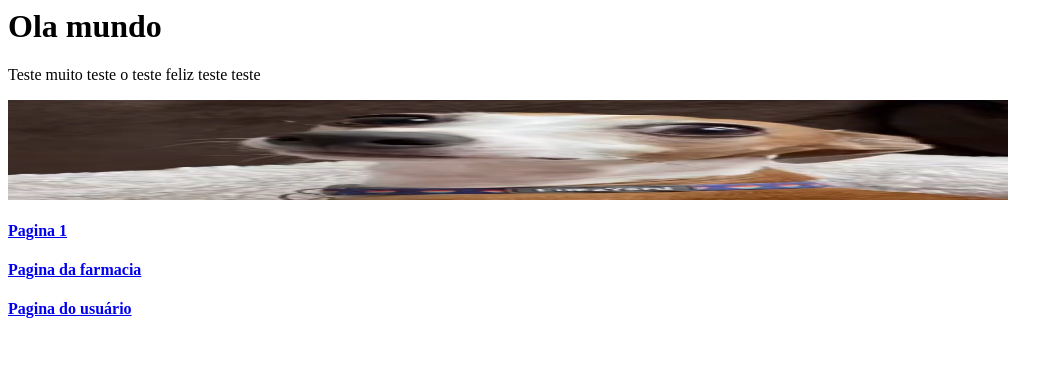
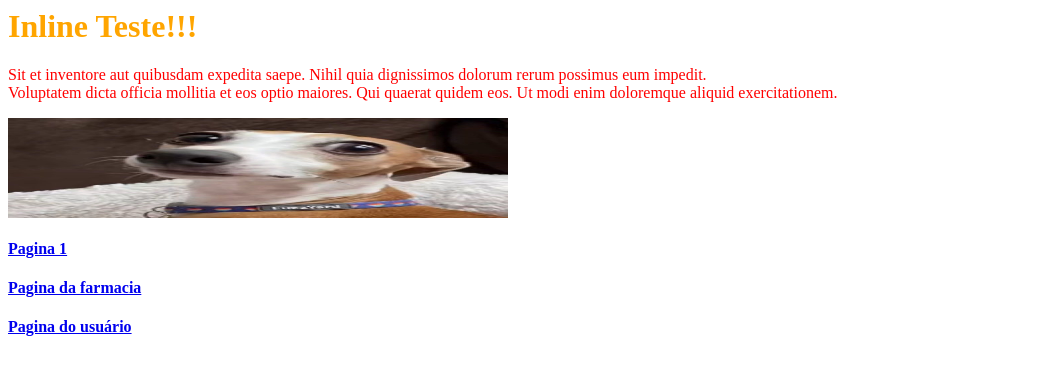
Before and after one commit to HeitorReboucas/FrontEndTest, a plain HTML site: page testes html/index.html in a window 1280 px wide. Shown: the whole page, without its empty margins (0-1063 px from the left). Drawn offline with Linux system fonts and the light colour scheme.

Commit message:
Testes em HTML e CSS

```diff
--- a/testes html/index.html
+++ b/testes html/index.html
@@ -5,14 +5,14 @@
     </title>
 </head>
 <body>
-    <h1> Ola mundo</h1>
+    <h1 style="color: orange"> Inline Teste!!! </h1>
 
-    <p>Teste muito teste o teste feliz teste teste</p>
+    <p style="color:red;"> Sit et inventore aut quibusdam expedita saepe. Nihil quia dignissimos dolorum rerum possimus eum impedit. <br> Voluptatem dicta officia mollitia et eos optio maiores. Qui quaerat quidem eos. Ut modi enim doloremque aliquid exercitationem. </p>
 
     <img src ="assets/Img/CACHORRO.jpg"
     title="Um cachorro fofinho;
     muito fofinho"
-    width="1000"
+    width="500"
     height="100"/>
 
     <h4> <a href="public/pagina1.html">Pagina 1</a> </h4>
```
